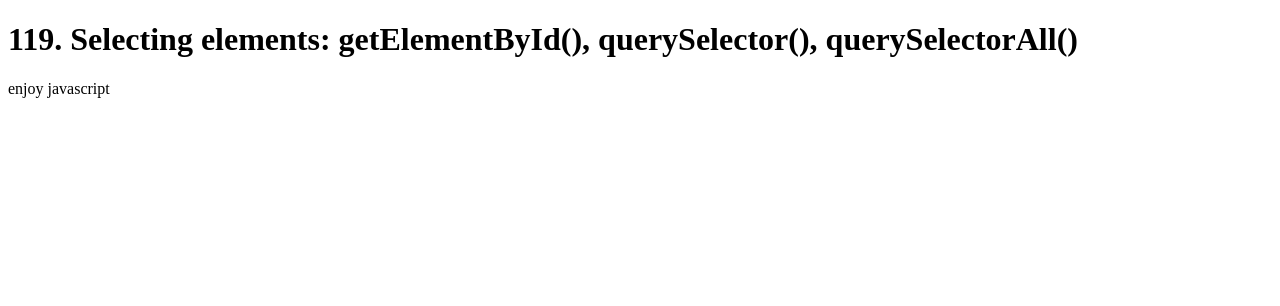
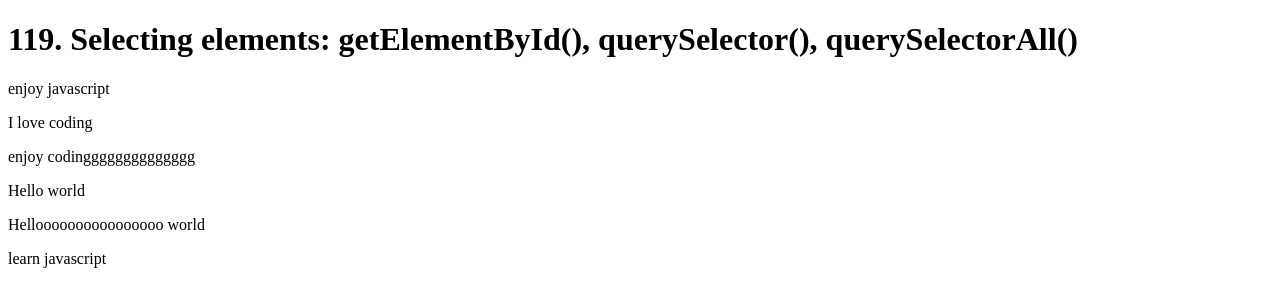
Before and after one commit to SohelShahid117/javascript-beginers-to-pro, a plain HTML site: page day-6/index.html in a window 1280 px wide. Drawn offline with Linux system fonts and the light colour scheme.

Commit message:
119. Selecting elements: getElementById(), querySelector(), querySelectorAll() done

```diff
--- a/day-6/index.html
+++ b/day-6/index.html
@@ -14,6 +14,13 @@
       querySelectorAll()
     </h1>
     <div id="header">Welcome to javascript</div>
+    <p class="coding">I love coding</p>
+    <p class="coding">I love programming</p>
+
+    <!-- querySelector -->
+    <p class="message">Hello world</p>
+    <p class="message">Helloooooooooooooooo world</p>
+    <p class="message2">learn javascript</p>
 
     <script src="./js/app.js"></script>
   </body>
--- a/day-6/js/app.js
+++ b/day-6/js/app.js
@@ -1,9 +1,24 @@
 //119. Selecting elements: getElementById(), querySelector(), querySelectorAll()
 console.log("hi");
 
+//get element by id
 const header = document.getElementById("header");
 console.log(header);
 console.log(header.innerText);
 header.innerText = "enjoy javascript";
 
-//10 min  done
+//get element by class name
+const coding = document.getElementsByClassName("coding");
+console.log(coding);
+console.log(coding[0].innerText);
+console.log((coding[1].innerText = "enjoy codingggggggggggggg"));
+// console.log(coding[2].innerText);
+
+// querySelector-->use for select first element/children
+// querySelectorAll-->use for select all element/children
+const msg = document.querySelectorAll(".message");
+console.log(msg);
+console.log(msg[0].innerText);
+msg.forEach((m) => {
+  console.log(m.innerText);
+});
```
